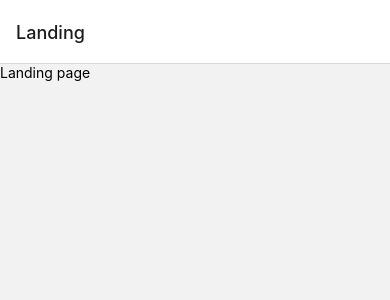
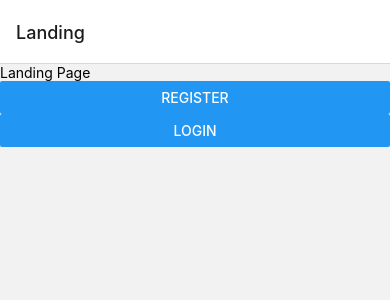
Before and after one commit to jiwon79/Muspace-App, a React Native app: screen / in a window 390 px wide. Shown: the top 300 px of the page. Built offline with nearby package versions, Linux system fonts and the light colour scheme.

Commit message:
feat: Add Landing page button

```diff
--- a/components/auth/Landing.js
+++ b/components/auth/Landing.js
@@ -1,10 +1,18 @@
 import React from 'react'
-import { View, Text } from 'react-native'
+import { View, Text, Button } from 'react-native'
 
-export default function Landing() {
+export default function Landing({ navigation }) {
   return (
     <View>
-      <Text>Landing page</Text>
+      <Text>Landing Page</Text>
+      <Button
+        title="Register"
+        onPress={() => navigation.navigate("Register")}
+      />
+      <Button
+        title="Login"
+        onPress={() => navigation.navigate("Login")}
+      />
     </View>
   )
 }
--- a/components/auth/Login.js
+++ b/components/auth/Login.js
@@ -4,7 +4,7 @@ import { View, Text } from 'react-native'
 export default function Login() {
   return (
     <View>
-      <Text>login page</Text>
+      <Text>Login page</Text>
     </View>
   )
 }
```
